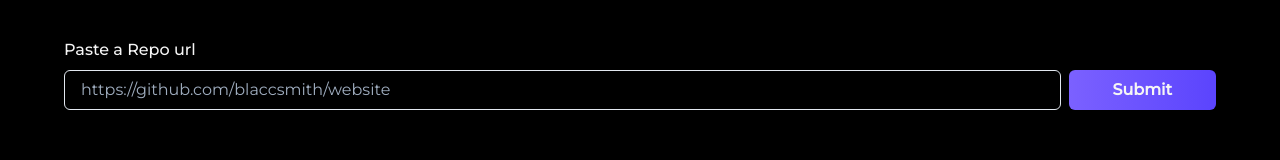
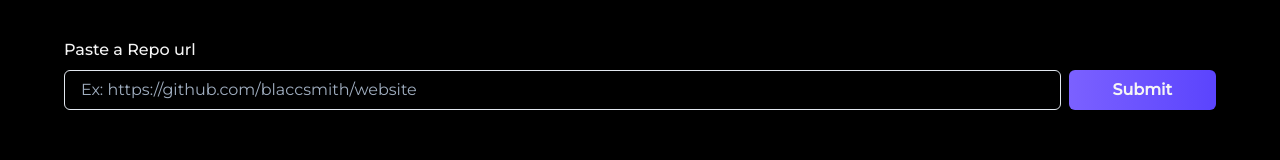
Before and after one commit to blaccsmith/website, a Next.js app: page /resources in a window 1280 px wide. Shown: the part 205-365 px from the top of the page. Built offline with nearby package versions, Linux system fonts and the light colour scheme.

Commit message:
chore: minor change

```diff
--- a/pages/resources.tsx
+++ b/pages/resources.tsx
@@ -47,7 +47,7 @@ export default function Resources() {
 						_active={{ borderColor: 'brand.purple.400' }}
 						_focus={{ borderColor: 'brand.purple.400' }}
 						onChange={(e) => setRepo(e.target.value)}
-						placeholder="https://github.com/blaccsmith/website"
+						placeholder="Ex: https://github.com/blaccsmith/website"
 					/>
 					<Button
 						color="brand.white"
```
